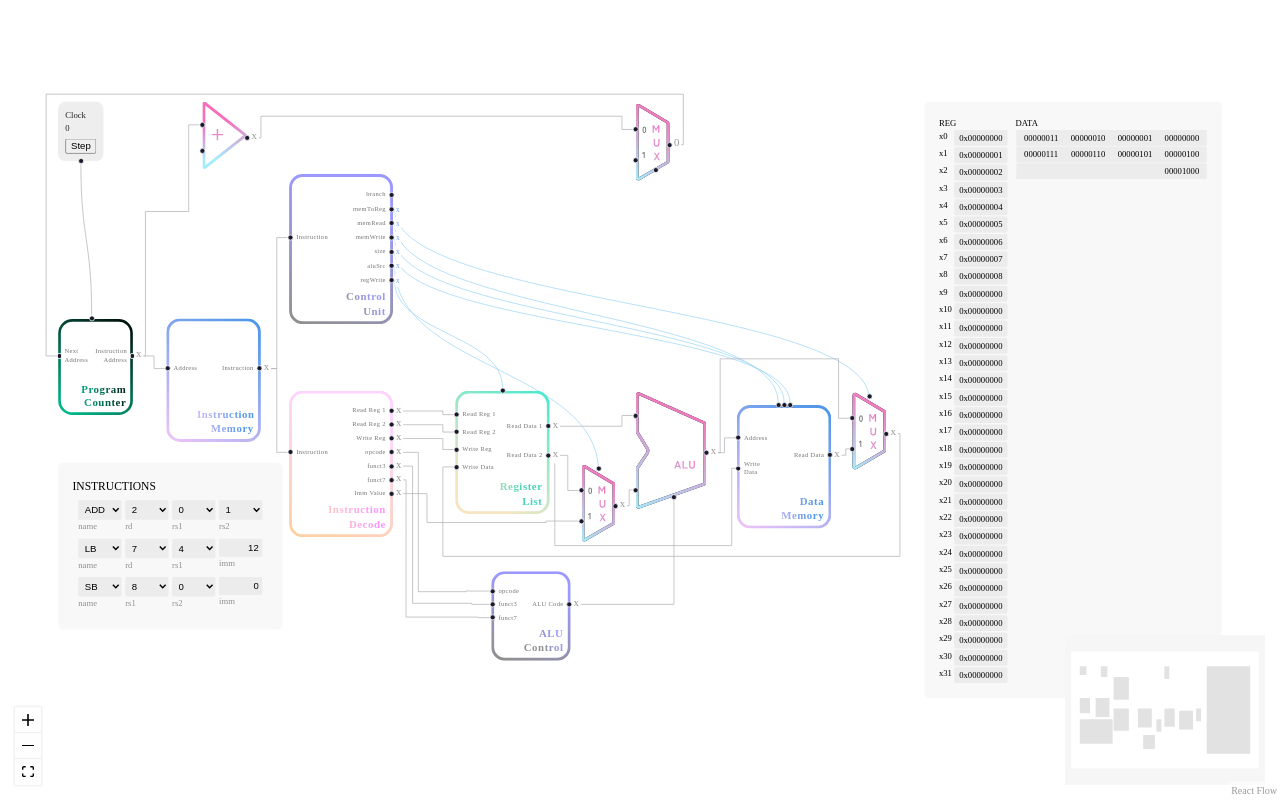
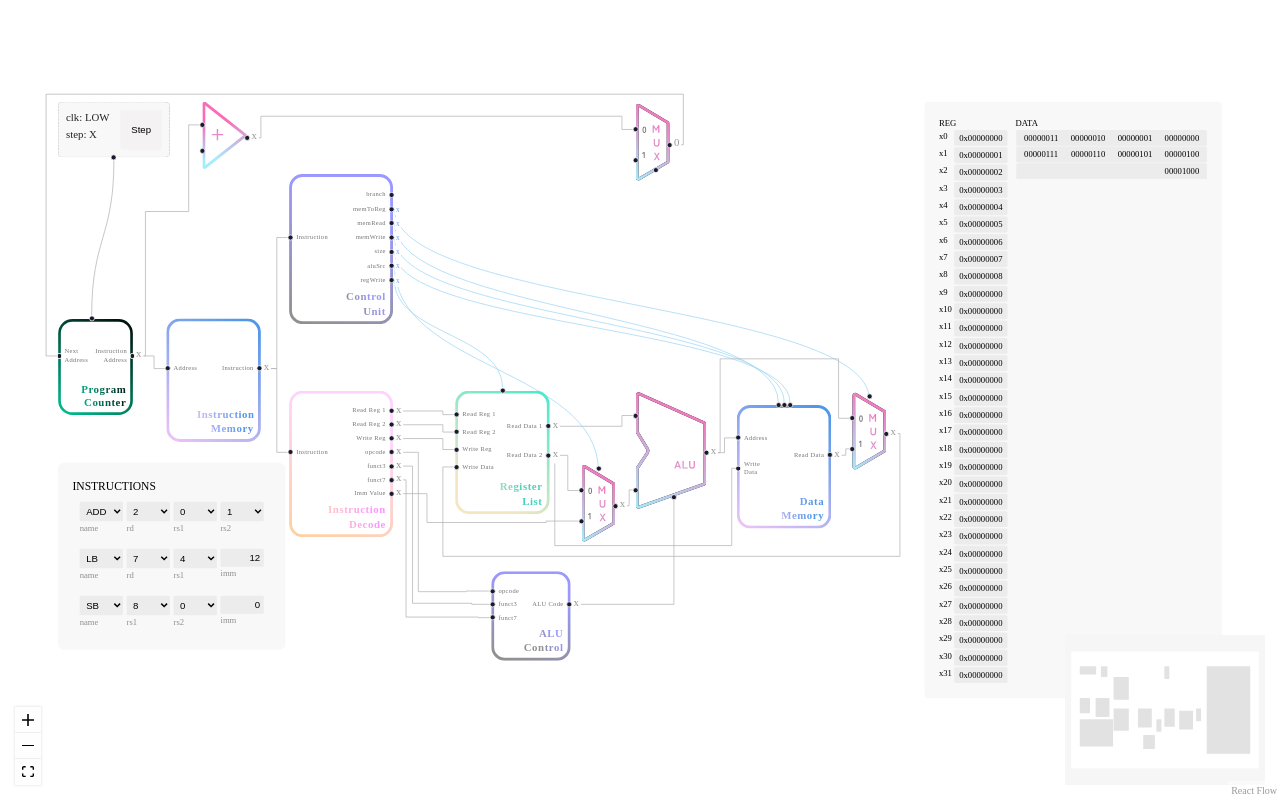
Before and after one commit to EduardoSanchezzz/cpu-flow, a React (Vite) app: page / in a window 1280 px wide. Built offline with nearby package versions, Linux system fonts and the light colour scheme; a web font is replaced by a local one.

Commit message:
ui updates to make ops clearer

```diff
--- a/src/index.css
+++ b/src/index.css
@@ -44,9 +44,12 @@ body,
 }
 
 .mux .inputs,
-.mux .outputs, .alu .inputs, .alu .outputs {
+.mux .outputs,
+.alu .inputs,
+.alu .outputs {
   margin: 0;
 }
+
 .alu .inputs {
   justify-content: center;
   gap: 95px;
@@ -131,11 +134,13 @@ body,
   max-width: 97px;
 }
 
-.inst-mem.container, .data-mem.container {
+.inst-mem.container,
+.data-mem.container {
   max-width: 131px;
 }
 
-.inst-mem .name, .data-mem .name {
+.inst-mem .name,
+.data-mem .name {
   background: linear-gradient(82.65deg, #E9C2F7 -6.45%, #5197E9 79.95%);
   -webkit-background-clip: text;
   -webkit-text-fill-color: transparent;
@@ -143,7 +148,7 @@ body,
   text-fill-color: transparent;
 }
 
-.inst-decode.container{
+.inst-decode.container {
   max-width: 144px;
 }
 
@@ -168,6 +173,7 @@ background-clip: text;
   text-fill-color: transparent;
 
 }
+
 .reg-list.container {
   max-width: 144px;
 }
@@ -204,6 +210,7 @@ text-fill-color: transparent;
   padding: 20px;
   border-radius: 1%;
 }
+
 .reg-display li {
   list-style-type: none;
   background-color: #ececec;
@@ -213,12 +220,14 @@ text-fill-color: transparent;
   width: 70px;
   margin: 1px;
 }
+
 .reg-display {
   display: flex;
   flex-direction: row;
   justify-content: space-between;
   gap: 2px;
 }
+
 .data-display {
   display: flex;
   flex-direction: row;
@@ -228,22 +237,26 @@ text-fill-color: transparent;
   padding: 2px;
   margin: 1px;
 }
+
 .data-display li {
   list-style-type: none;
   text-align: center;
   width: 65px;
 }
+
 .inst-display {
   background-color: #f8f8f8;
   padding: 20px;
   border-radius: 3%;
 }
+
 .inst-display-inst {
   display: flex;
   flex-direction: row;
   gap: 5px;
   margin: 8px;
 }
+
 .inst-display-inst select {
   border: none;
   padding: 5px;
@@ -251,6 +264,7 @@ text-fill-color: transparent;
   width: 60px;
   border-radius: 5%;
 }
+
 .inst-display-inst input {
   border: none;
   padding: 5px;
@@ -259,9 +273,33 @@ text-fill-color: transparent;
   text-align: right;
   border-radius: 5%;
 }
+
 .inst-param {
   display: flex;
   flex-direction: column;
   font-size: 12px;
   color: #909090;
 }
+
+.clock {
+  background: #f8f8f8;
+  color: #222;
+  padding: 10px;
+  font-size: 15px;
+  border-radius: 5%;
+  display: flex;
+  flex-direction: row;
+  gap: 15px;
+  border: 1px dotted #adadad;
+}
+
+.clock button {
+  padding: 20px 15px;
+  border: 0;
+  background-color: #f4f2f2;
+  border-radius: 5%;
+}
+.clock button:hover {
+  background-color: #e3e3e3;
+  cursor: pointer;
+}
--- a/src/nodes/Clock.tsx
+++ b/src/nodes/Clock.tsx
@@ -1,31 +1,29 @@
 import { memo } from 'react';
 import { Position, NodeProps, Handle, useReactFlow, Node } from '@xyflow/react';
+import { ClockNode } from './types';
 
-function Clock({ id, data }: NodeProps<Node<{ label: string, clk: number }>>) {
+function Clock({ id, data }: NodeProps<ClockNode>) {
   const { updateNodeData } = useReactFlow();
 
   return (
     <div
-      style={{
-        background: '#eee',
-        color: '#222',
-        padding: 10,
-        fontSize: 12,
-        borderRadius: 10,
-      }}
+      className='clock'
     >
-      <div>{data.label}</div>
-      <div>{data.clk}</div>
-      <div style={{ marginTop: 5 }}>
-        <button
-          onClick={() => updateNodeData(id, { clk: !!data.clk ? 0 : 1 })}
-          value={data.clk}
-        >Step </button>
+      <div>
+        <div>clk: {!!data.clk ? 'HIGH': 'LOW'}</div>
+        <div>step: {data.step < 0 ? 'X': data.step}</div>
       </div>
+      <button
+      // the exoression for the clock step is a lil weird but it just increments the step only on positive clock edge
+        onClick={() => updateNodeData(id, { clk: !!data.clk ? 0 : 1, step: Math.floor(data.step + 1 - 0.5*data.clk) })}
+        value={data.clk}
+      >
+        Step
+      </button>
       <Handle
         className='handle' type="source"
         position={Position.Bottom}
-        style={{position: 'absolute'}}
+        style={{ position: 'absolute' }}
         id='clk'
       />
     </div>
--- a/src/nodes/Display.tsx
+++ b/src/nodes/Display.tsx
@@ -6,7 +6,7 @@ import {
   useNodesData,
 } from '@xyflow/react';
 
-import { isDataMemNode, isRegListNode, type AppNode, } from './types';
+import { isDataMemNode, isInstDecodeNode, isRegListNode, type AppNode, } from './types';
 
 function Display() {
   // inputs
@@ -17,6 +17,15 @@ function Display() {
   });
   const regNodesData = useNodesData<AppNode>(regConnections.map((connection) => connection.source),);
   const regNode = regNodesData.filter(isRegListNode);
+
+  const instDecodeConnections = useHandleConnections({
+    type: 'target',
+    id: 'read-reg1',
+    nodeId: 'reg-list'
+  });
+  const instDecodeData = useNodesData<AppNode>(instDecodeConnections.map((connection) => connection.source),);
+
+  const instDecodeNode = instDecodeData.filter(isInstDecodeNode);
 
   const dataMemConnections = useHandleConnections({
     type: 'target',
@@ -30,6 +39,9 @@ function Display() {
 
   const regList = regNode[0]?.data.regList;
   const dataMem = dataMemNode[0]?.data.dataMem;
+
+  const reg1 = parseInt(instDecodeNode[0]?.data.readAddress1)
+  const reg2 = parseInt(instDecodeNode[0]?.data.readAddress2)
 
   const display8BitBinary = (decStr:string):string => {
     if (!decStr) {return '';}
@@ -57,7 +69,7 @@ function Display() {
           return (
             <div className='reg-display'>
               x{i}
-            <li key={i}>0x{display32BitHex(item)}</li>
+            <li style={{backgroundColor: i == reg1 ? '#d6eaff' : i == reg2 ? '#d6eaff' : ''}}key={i}>0x{display32BitHex(item)}</li>
             </div>
           );
         })}
--- a/src/nodes/InstDisplay.tsx
+++ b/src/nodes/InstDisplay.tsx
@@ -5,12 +5,21 @@ import {
   useNodesData,
 } from '@xyflow/react';
 
-import { isInstMemNode, type AppNode } from './types';
+import { isClockNode, isInstMemNode, type AppNode } from './types';
 
 import { convertToNBitString, INST_NAMES, INSTRUCTIONS, TYPES } from '../utils';
 
 function InstDisplay() {
   const { updateNodeData } = useReactFlow();
+
+  const clockConnections = useHandleConnections({
+    type: 'source',
+    id: 'clk',
+    nodeId: 'clock'
+  });
+  const clockNodesData = useNodesData<AppNode>(clockConnections.map((connection) => connection.source),);
+  const clockNode = clockNodesData.filter(isClockNode);
+  const step = clockNode[0]?.data.step;
 
   // inputs
   const connections = useHandleConnections({
@@ -41,7 +50,7 @@ function InstDisplay() {
       INSTRUCTIONS
       {instructions.map((inst, i) => {
         return (
-          <div key={i}>
+          <div key={i} style={{padding:'2px', backgroundColor: i == step ? '#d6eaff' : ''}}>
             <Instruction
               instruction={inst}
               updateInstruction={updateInsts}
--- a/src/nodes/index.ts
+++ b/src/nodes/index.ts
@@ -36,7 +36,7 @@ export const initialNodes: AppNode[] = [
   {
     id: 'clock',
     type: 'clock',
-    data: { label: 'Clock', clk: 0 },
+    data: { label: 'Clock', clk: 0, step:-1 },
     position: { x: 0, y: 0 },
   },
   {
--- a/src/nodes/types.ts
+++ b/src/nodes/types.ts
@@ -20,7 +20,7 @@ export function isAddyMuxNode(node: any): node is AddyMuxNode {
     return node.type === 'addy-mux';
 }
 
-export type ClockNode = Node<{label: string, clk: number}, 'clock'>;
+export type ClockNode = Node<{label: string, clk: number, step: number}, 'clock'>;
 export function isClockNode(node: any): node is ClockNode {
     return node.type === 'clock';
 }
```
Also changed, not shown: src/nodes/template.tsx (+76 -76 lines). Lines whose indentation alone changed are shown as unchanged.
